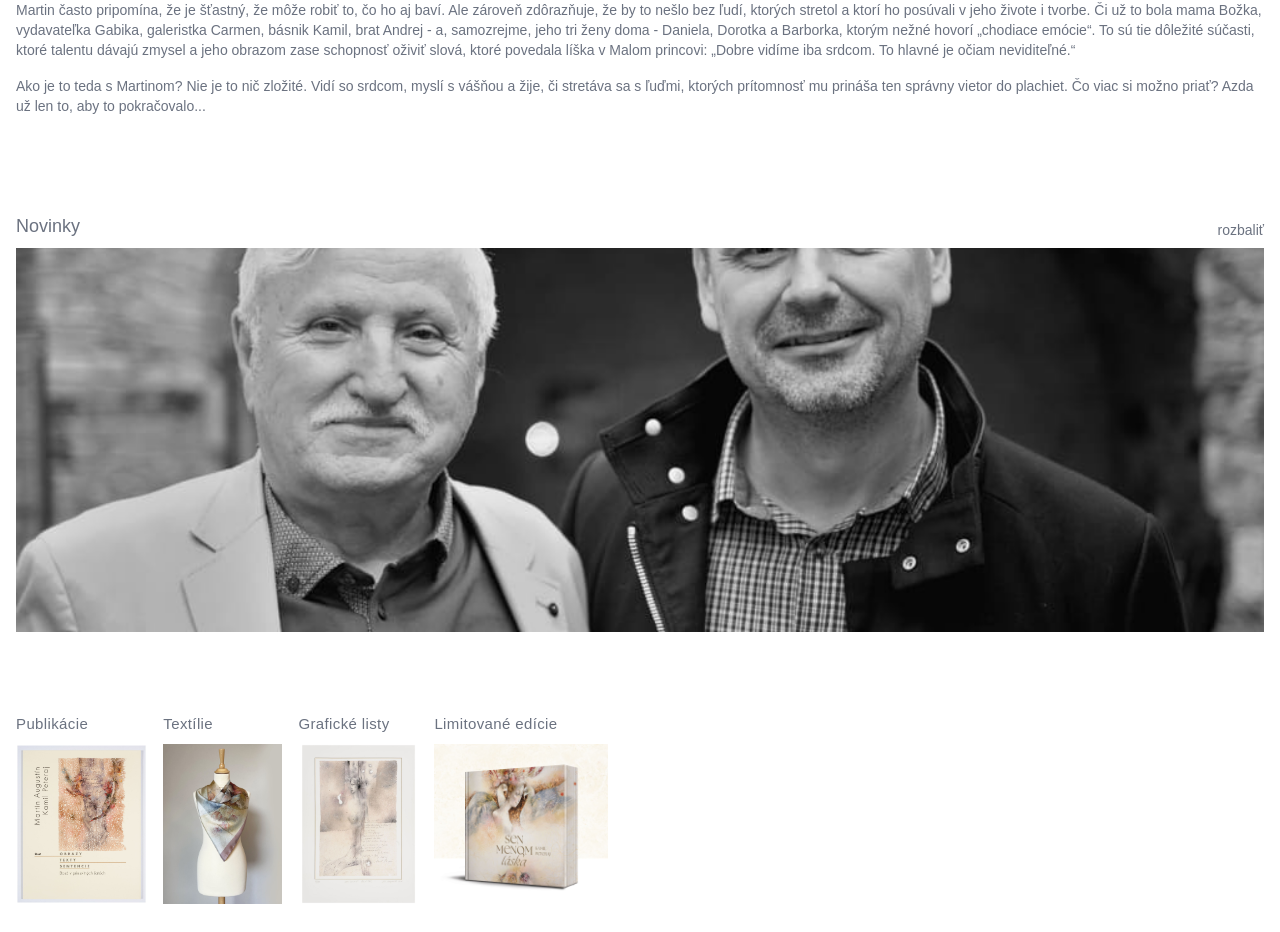
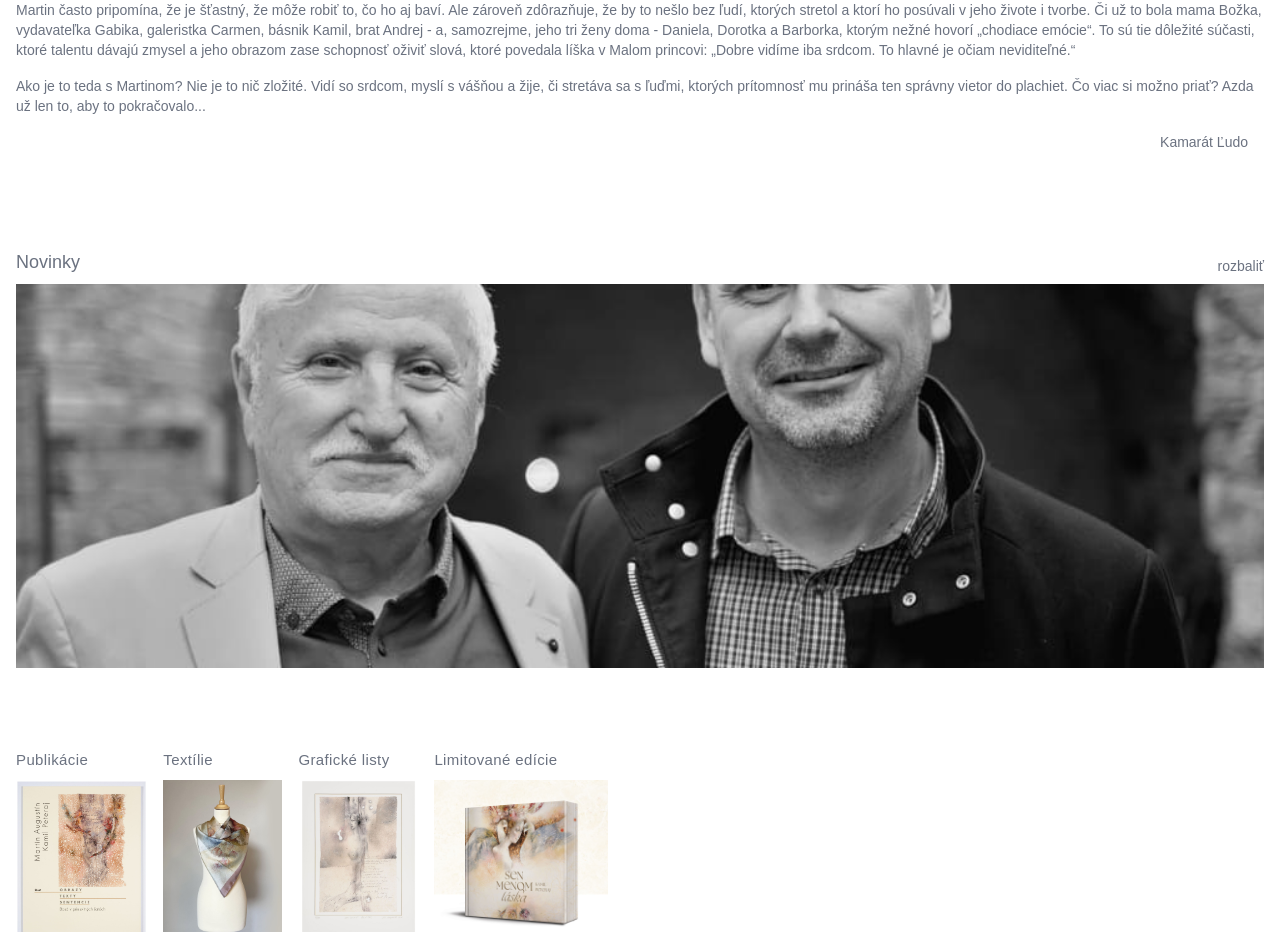
Before and after one commit to marosstudenic/augustin-martin-mobile, a Vue app: page / in a window 1280 px wide. Shown: the part 1256-2188 px from the top of the page. Built offline with nearby package versions, Linux system fonts and the light colour scheme; a web font is replaced by a local one; what tw-elements would draw is missing.

Commit message:
kamarat ludo + preklik

```diff
--- a/src/components/NewsSection.vue
+++ b/src/components/NewsSection.vue
@@ -39,8 +39,9 @@ var info = ref(false);
           cítiace a súcitiace. A verím, že toto spojenie prispeje k tomu aby náš
           svet bol krajší.
         </p>
+
         <div class="flex justify-center">
-          <a href="#" class="text-white border-white border py-0.5 px-2 mt-5"
+          <a href="https://www.luxusnakniznica.sk/sen-menom-laska" class="text-white border-white border py-0.5 px-2 mt-5" target="_blank" rel="noopener nofollow"
             >viac
           </a>
         </div>
--- a/src/components/WelcomeText.vue
+++ b/src/components/WelcomeText.vue
@@ -42,6 +42,7 @@
         ten správny vietor do plachiet. Čo viac si&nbsp;možno priať? Azda už len to,
         aby to pokračovalo...
       </p>
+      <p class="text-sm text-gray-500 mt-4 text-end pr-4" >Kamarát Ľudo</p>
     </div>
   </section>
 </template>
```
